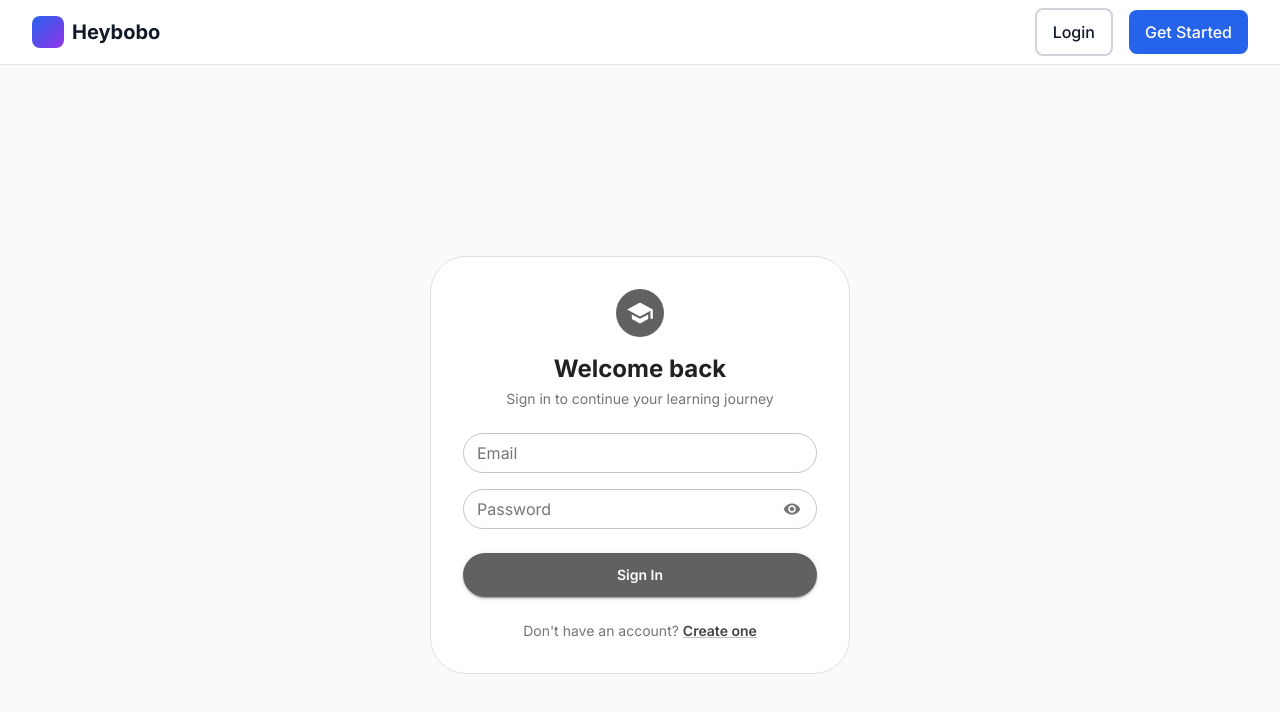
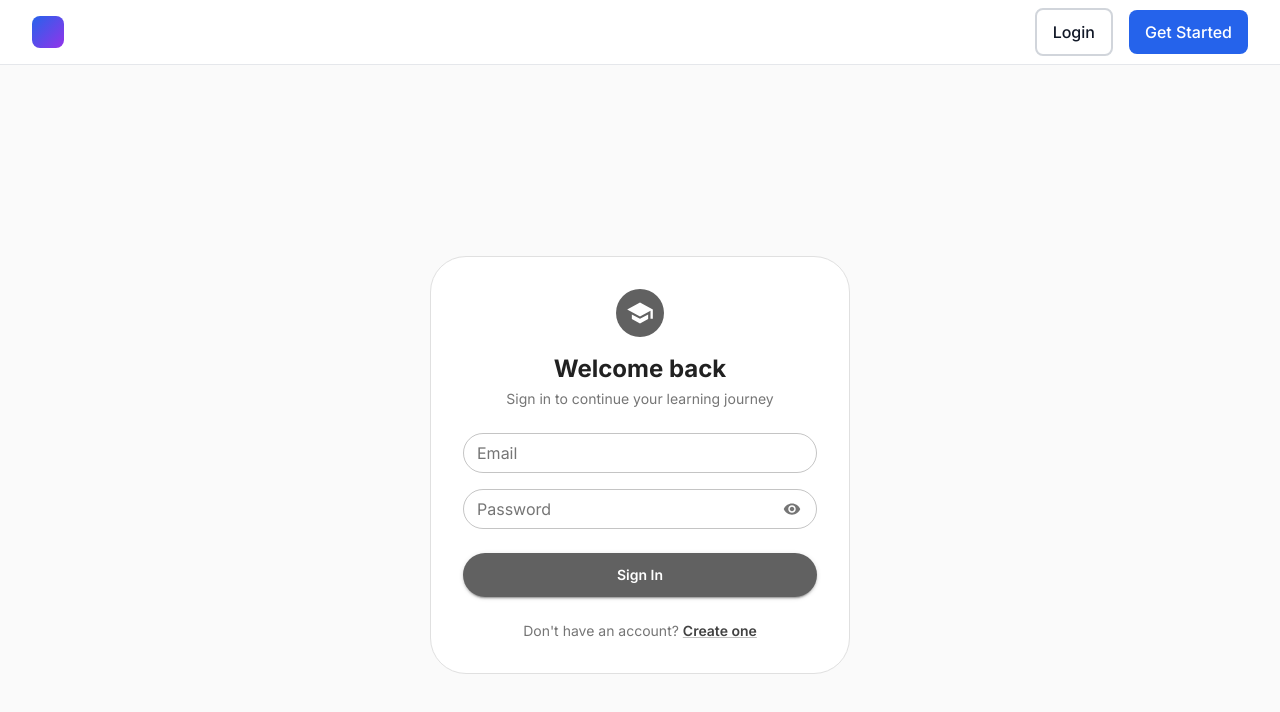
Before and after one commit to kaleshcv/HeyBobo-AI, a React (Vite) app in the folder frontend/: page /auth/login in a window 1280 px wide. Shown: the top 712 px of the page. Built offline with nearby package versions, Linux system fonts and the light colour scheme; no server answers.

Commit message:
ui: remove header text 'Heybobo' from Header component

```diff
--- a/frontend/src/components/layout/Header.tsx
+++ b/frontend/src/components/layout/Header.tsx
@@ -40,7 +40,6 @@ export const Header: React.FC = () => {
           {/* Logo */}
           <Link to="/" className="flex items-center gap-2">
             <div className="w-8 h-8 bg-gradient-to-br from-primary-600 to-secondary-600 rounded-lg" />
-            <span className="text-xl font-bold text-gray-900 hidden sm:inline">Heybobo</span>
           </Link>
 
 
```
